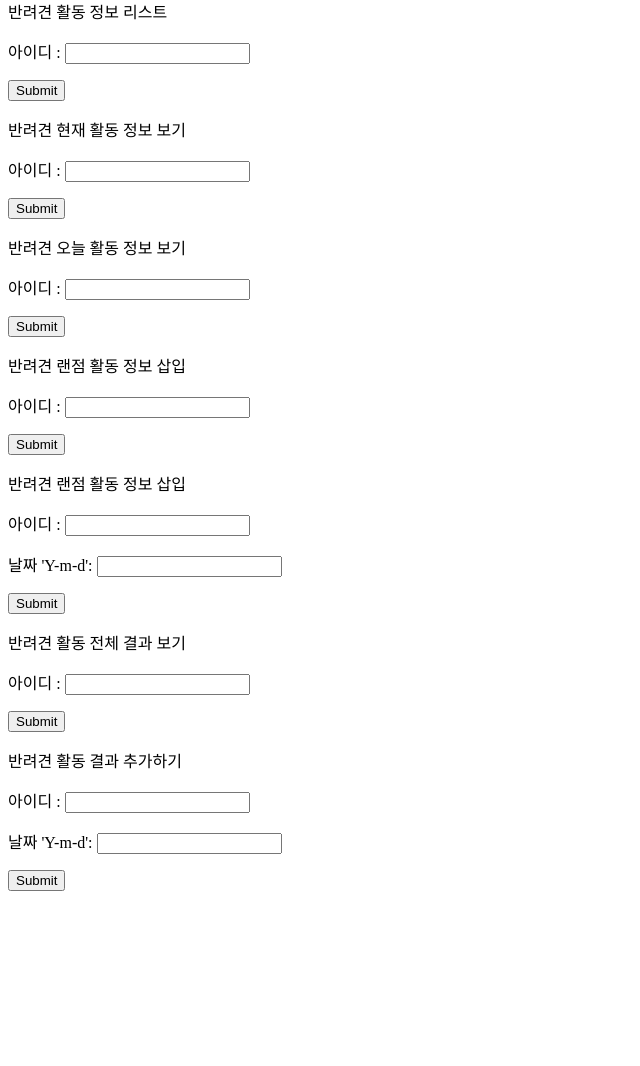
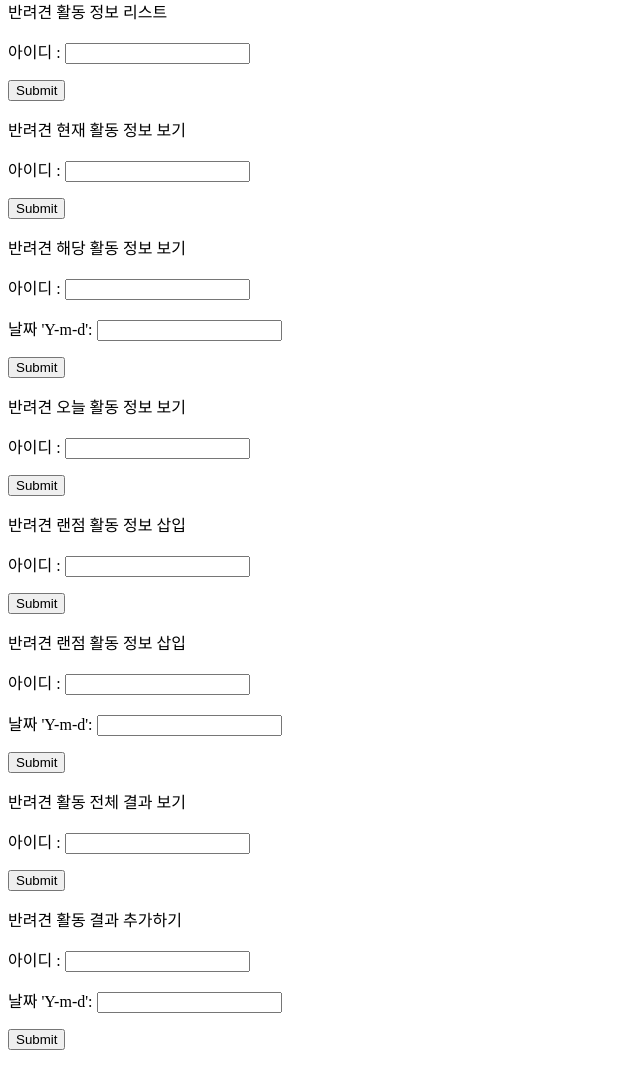
Before and after one commit to shinsj31/MyDogActivity, a PHP site: page / in a window 1280 px wide. Shown: the part 1977-3043 px from the top of the page, without its empty margins (0-640 px from the left). Before the commit the page ends 2868 px from the top, so only its background shows below. Run offline with PHP 8.4, Linux system fonts and the light colour scheme.

Commit message:
search activity data via date

```diff
--- a/index.php
+++ b/index.php
@@ -97,6 +97,12 @@
             <p>아이디 : <input type="varchar" name="d_id"></p>
             <p><input type="submit" /></p>
         </form>
+        <form action="./activitydata.php?mode=today" method="POST">
+           <p>반려견 해당 활동 정보 보기 </p>
+           <p>아이디 : <input type="varchar" name="d_id"></p>
+          <p>날짜 'Y-m-d': <input type="varchar" name="ac_date"></p>
+           <p><input type="submit" /></p>
+       </form>
          <form action="./activitydata.php?mode=today" method="POST">
             <p>반려견 오늘 활동 정보 보기 </p>
             <p>아이디 : <input type="varchar" name="d_id"></p>
```
